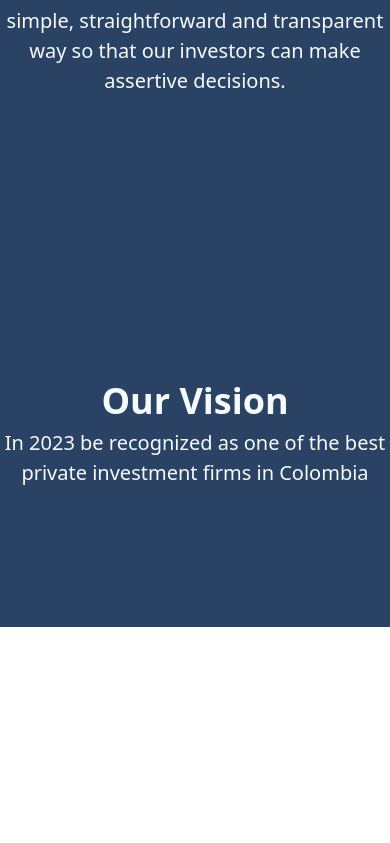
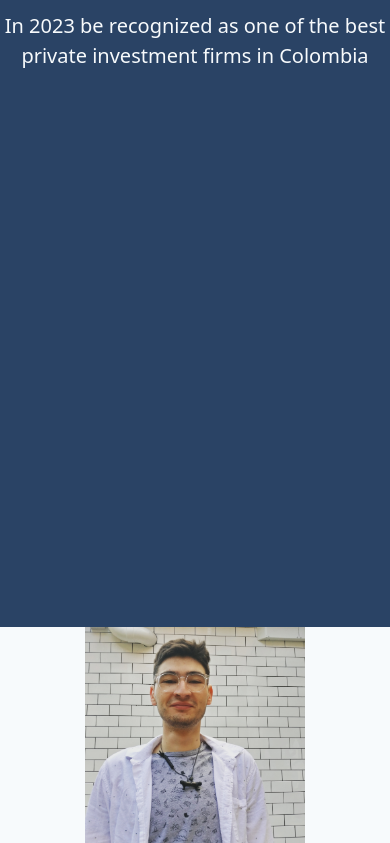
Before and after one commit to EstebanDalelR/keycapital, a Next.js app: page / in a window 390 px wide. Shown: the part 1157-2000 px from the top of the page. Before the commit the page ends 1784 px from the top, so only its background shows below. Built offline with nearby package versions, Linux system fonts and the light colour scheme.

Commit message:
Added founders

```diff
--- a/components/AboutUs.jsx
+++ b/components/AboutUs.jsx
@@ -3,7 +3,7 @@
 const AboutUs = () =>
   <section
     id="nosotros"
-    className="w-full bg-blue-900 h-screen text-gray-100 text-center">
+    className="w-full bg-blue-900 min-h-screen text-gray-100 text-center">
     <Container>
       <div className="h-full flex flex-col justify-around">
         <div>
--- /dev/null
+++ b/components/Founders.jsx
@@ -0,0 +1,34 @@
+import Image from "next/image"
+
+let founders = [
+  { name: "Juan Carlos Bohorquez", title: "CEO", email: "jbohorquez@keycapital.co", image: "b" },
+  { name: "Juan Carlos Aguilar", title: "COO", email: "jaguilar@keycapital.co", image: "b" },
+  { name: "Diana Rojas", title: "CFO", email: "drojas@keycapital.co", image: "b" },
+]
+const Founders = () =>
+  <section
+    id="founders"
+    className="w-full bg-gray-100 min-h-screen flex justify-evenly flex-wrap">
+      {founders.map((f, i) =>
+        <div className="flex flex-col justify-evenly items-center w-full md:w-1/3 transform hover:scale-105">
+          <div>
+            <Image width={220} height={220} src={`/founders/${f.image}.jpg`} />
+          </div>
+          <div>
+            <h3 className="text-center text-2xl text-blue-900">
+              {f.name}
+            </h3>
+            <p className="text-center text-blue-900 text-xl">
+              {f.title}
+            </p>
+          </div>
+          <div className="border-t-2 border-gray-400 w-5/12 text-center">
+            <a
+              className="text-center underline"
+              href={`mailto:${f.email}`}>
+              {f.email}
+            </a>
+          </div>
+        </div>)}
+  </section>
+export default Founders
--- /dev/null
+++ b/components/Layout.jsx
@@ -0,0 +1,11 @@
+import Nav from "./Nav"
+
+const Layout = ({ children }) => {
+  return (
+    <div>
+      <Nav />
+      {children}
+    </div>
+  )
+}
+export default Layout
--- a/components/Nav.jsx
+++ b/components/Nav.jsx
@@ -1,4 +1,5 @@
 import Image from "next/image"
+
 const Nav = () =>
   <nav className="flex shadow-sm w-full justify-between items-center md:p-4 lg:p-10 xl:px-16 sticky top-0 bg-white h-24 py-2">
     <div className="md:w-3/12 lg:w-5/12 flex justify-center">
@@ -15,7 +16,12 @@
         <a href="#nosotros">
           Nosotros
         </a>
-      </li>      <li>Fundadores</li>
+      </li>
+      <li>
+        <a href="#founders">
+          Fundadores
+        </a>
+      </li>
       <li>Brokers</li>
       <li>Contáctenos</li>
     </ul>
--- a/components/Services.jsx
+++ b/components/Services.jsx
@@ -1,4 +1,4 @@
-const { default: Container } = require("./Container");
+import Container from "./Container"
 
 let services = [
   { title: "Intermediation", text: "We connect sources of capital with the best business opportunities." },
@@ -9,7 +9,7 @@
 const Services = () =>
   <section
     id="servicios"
-    className="w-full bg-gray-100 h-screen">
+    className="w-full bg-gray-100 min-h-screen">
     <Container>
       <div className="flex flex-wrap w-full justify-around items-center h-full">
         <h2 className="w-1/2 text-4xl text-blue-900 font-bold text-center">Servicios</h2>
--- a/pages/_app.js
+++ b/pages/_app.js
@@ -1,7 +1,12 @@
+import Layout from '../components/Layout'
 import '../styles/index.css'
 
 function MyApp({ Component, pageProps }) {
-  return <Component {...pageProps}/>
+  return (
+    <Layout>
+      <Component {...pageProps} />
+    </Layout>
+  )
 }
 
 export default MyApp
--- a/pages/index.jsx
+++ b/pages/index.jsx
@@ -1,13 +1,14 @@
 import AboutUs from "../components/AboutUs"
-import Nav from "../components/Nav"
+import Founders from "../components/Founders"
 import Services from "../components/Services"
+
 const Index = ({ }) => {
 
   return (
     <div>
-      <Nav />
       <Services />
       <AboutUs />
+      <Founders />
     </div>
   )
 }
```
Also changed, not shown: public/founders/b.jpg (added).
